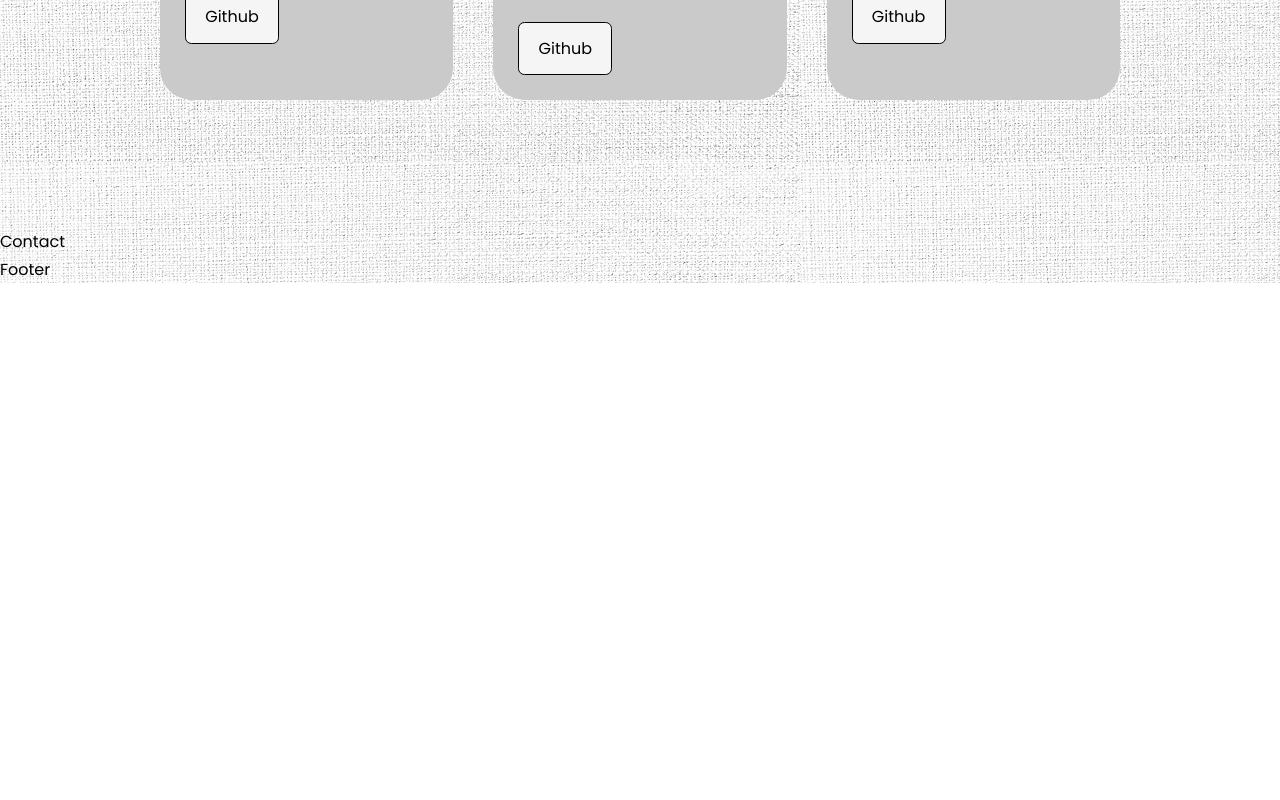
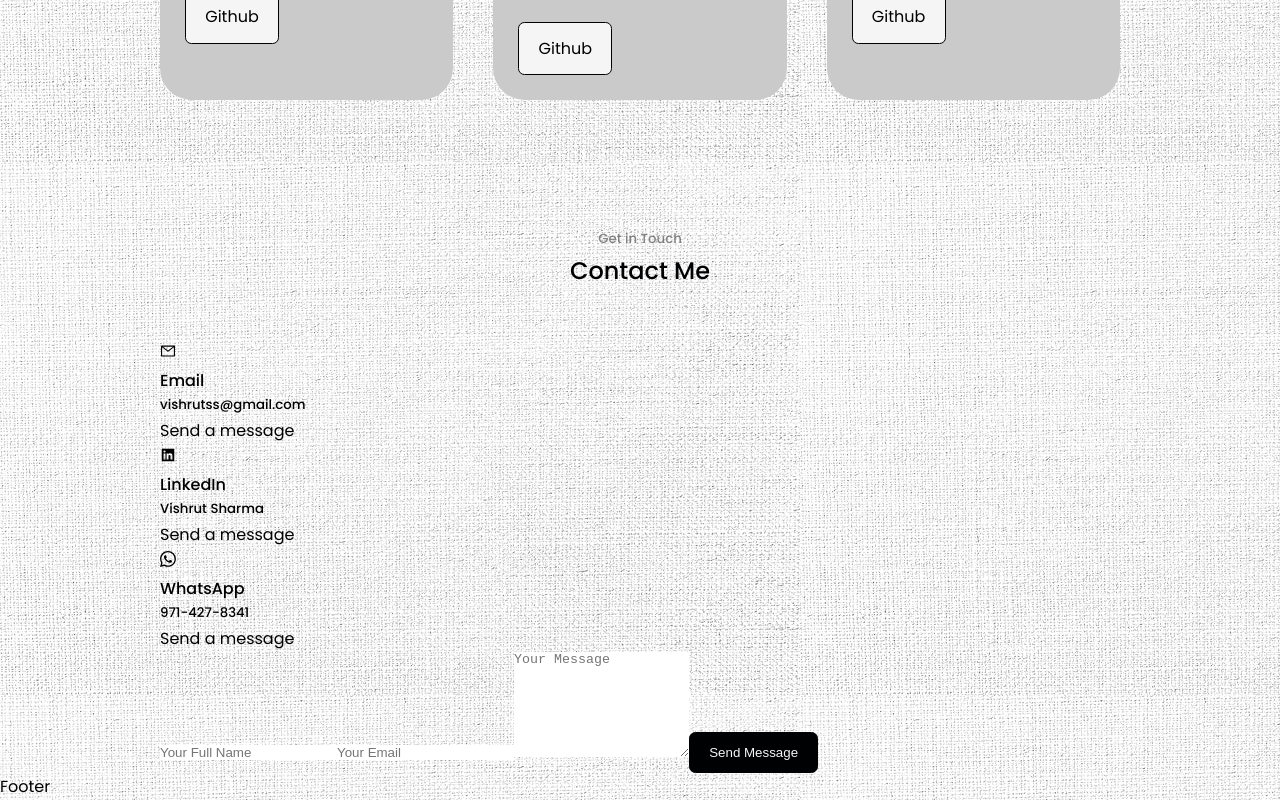
Before and after one commit to vishrutss/react-portfolio-website, a React (Create React App) app: page / in a window 1280 px wide. Shown: the part 5701-6501 px from the top of the page. Before the commit the page ends 5984 px from the top, so only its background shows below. Built offline with nearby package versions, Linux system fonts and the light colour scheme.

Commit message:
Updated Contact.jsx

```diff
--- a/src/components/contact/Contact.jsx
+++ b/src/components/contact/Contact.jsx
@@ -1,9 +1,43 @@
 import React from 'react'
 import './contact.css'
+import { AiOutlineMail } from 'react-icons/ai'
+import { AiFillLinkedin } from 'react-icons/ai'
+import { BsWhatsapp } from 'react-icons/bs'
 
 const Contact = () => {
     return (
-        <section id="contact">Contact</section>
+        <section id="contact">
+            <h5>Get in Touch</h5>
+            <h2>Contact Me</h2>
+            <div className="container contact__container">
+                <div className="contact__options">
+                    <article className="contact__option">
+                        <AiOutlineMail />
+                        <h4>Email</h4>
+                        <h5>vishrutss@gmail.com</h5>
+                        <a href="mailto:vishrutss@gmail.com" target='_blank' rel="noreferrer">Send a message</a>
+                    </article>
+                    <article className="contact__option">
+                        <AiFillLinkedin />
+                        <h4>LinkedIn</h4>
+                        <h5>Vishrut Sharma</h5>
+                        <a href="https://www.linkedin.com/in/vishrut-sharma-8703b0113/" target='_blank' rel="noreferrer">Send a message</a>
+                    </article>
+                    <article className="contact__option">
+                        <BsWhatsapp />
+                        <h4>WhatsApp</h4>
+                        <h5>971-427-8341</h5>
+                        <a href="https://api.whatsapp.com/send?phone=9714278341" target='_blank' rel="noreferrer">Send a message</a>
+                    </article>
+                </div>
+                <form action="">
+                    <input type="text" name='name' placeholder='Your Full Name' required />
+                    <input type="email" name='email' placeholder='Your Email' required />
+                    <textarea name="message" rows="7" placeholder='Your Message' required></textarea>
+                    <button type='submit' className='btn btn-primary'>Send Message</button>
+                </form>
+            </div>
+        </section>
     )
 }
 
```
